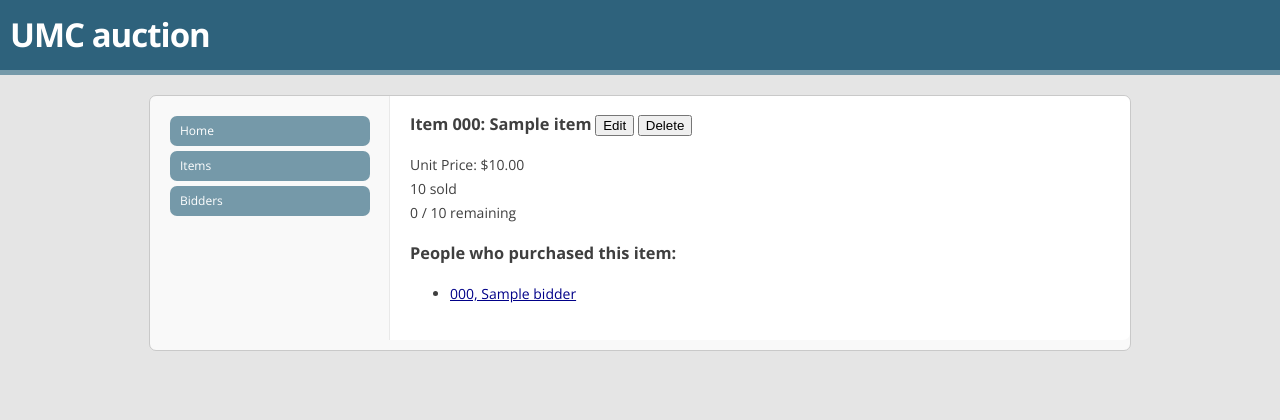
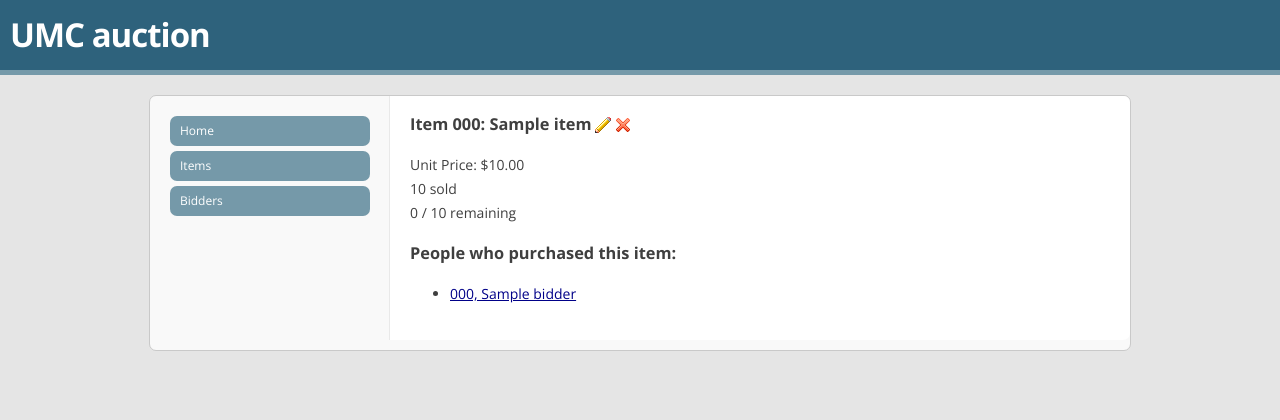
Before and after one commit to alex-hofsteede/umc_auction, a Django app: page /items/1 in a window 1280 px wide. Shown: the top 420 px of the page. Run offline with Django 3.2, Linux system fonts and the light colour scheme; a user stored in the database is signed in; tables that the repository leaves empty hold one stand-in row (values such as "Sample post"); parts of the project's set-up code (start-up, migrations or seed data) failed here and were passed over.

Commit message:
Styling delete and edit buttons

```diff
--- a/static/stylesheets/style.css
+++ b/static/stylesheets/style.css
@@ -185,3 +185,24 @@ form.entity {
 form.entity input {
   margin-left:0;
 }
+
+form input[type=submit]:hover {
+  cursor: hand;
+  cursor: pointer;
+}
+
+form.delete input[type=submit] {
+  background : url("/static/images/delete_2.png") no-repeat center center;
+  width : 16px;
+  height : 16px;
+  border : none;
+  color : transparent;
+}
+
+form.edit input[type=submit] {
+  background : url("/static/images/edit_2.png") no-repeat center center;
+  width : 16px;
+  height : 16px;
+  border : none;
+  color : transparent;
+}
```
Also changed, not shown: static/images/delete_2.png (added), static/images/edit_2.png (added).
